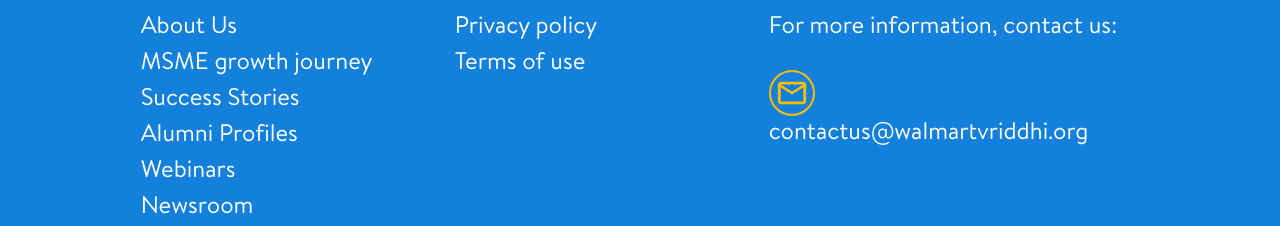
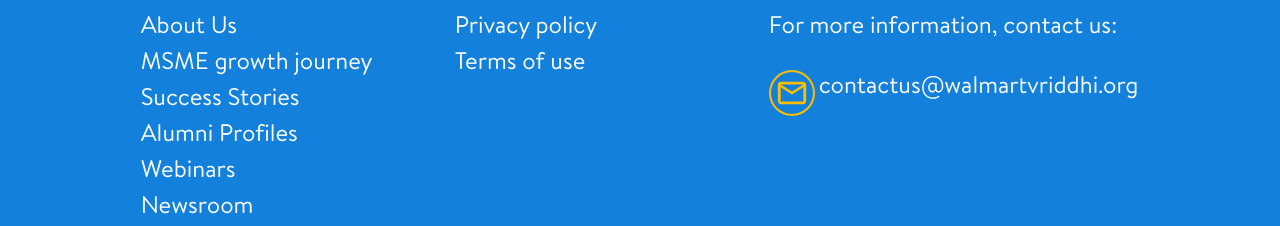
Before and after one commit to ivistaz-ecom/Walmart-Live, a Next.js app: page / in a window 1280 px wide. Shown: the part 3800-4026 px from the top of the page. Built offline with nearby package versions, Linux system fonts and the light colour scheme; no server answers.

Commit message:
footer changes

```diff
--- a/components/Footer.js
+++ b/components/Footer.js
@@ -75,7 +75,11 @@
                             <hr />
                             <ul className="fs-4 list-unstyled">
                                 <li className="pb-4">For more information, contact us:</li>
-                                <li className="pb-4 f-text"><Link href="mailto:contactus@walmartvriddhi.org"><MdOutlineEmail className="tel_icon"/> contactus@walmartvriddhi.org</Link></li>
+                                <ul className="list-unstyled d-flex gap-1">
+                                    <li><MdOutlineEmail className="tel_icon"/> </li>
+                                <li className="pb-4 f-text"><Link href="mailto:contactus@walmartvriddhi.org">
+                                contactus@walmartvriddhi.org</Link></li>
+                                </ul>
 
                             </ul>
                         </Col>
--- a/package.json
+++ b/package.json
@@ -3,9 +3,9 @@
   "version": "0.1.0",
   "private": true,
   "scripts": {
-    "dev": "next dev -p 3001",
+    "dev": "next dev -p 3003",
     "build": "next build",
-    "start": "next start -p 3001",
+    "start": "next start -p 3003",
     "lint": "next lint"
   },
   "dependencies": {
--- a/styles/globals.css
+++ b/styles/globals.css
@@ -1604,6 +1604,7 @@
         border-radius: 40px;
         padding: 4px;
         fill: #FDBD01;
+        text-align: center !important;
 }
 .float_email{
     position: absolute;
```
